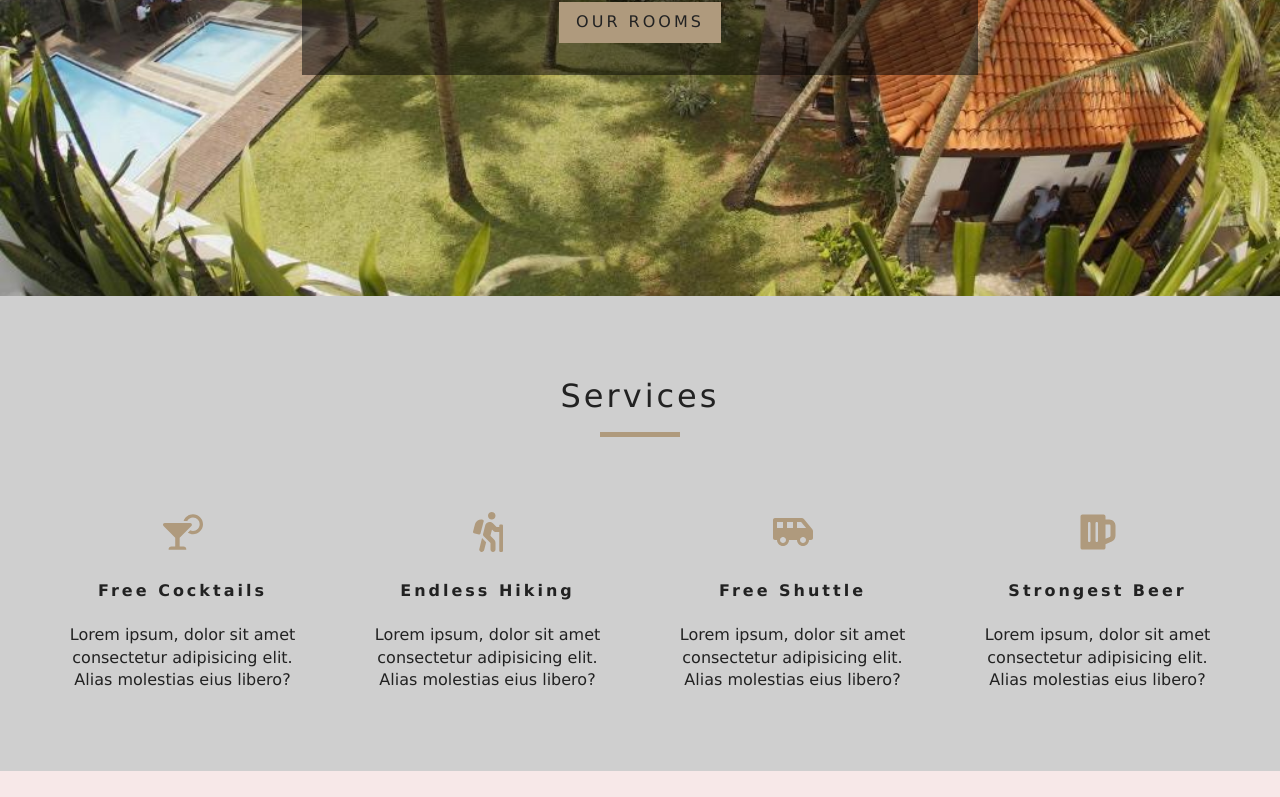
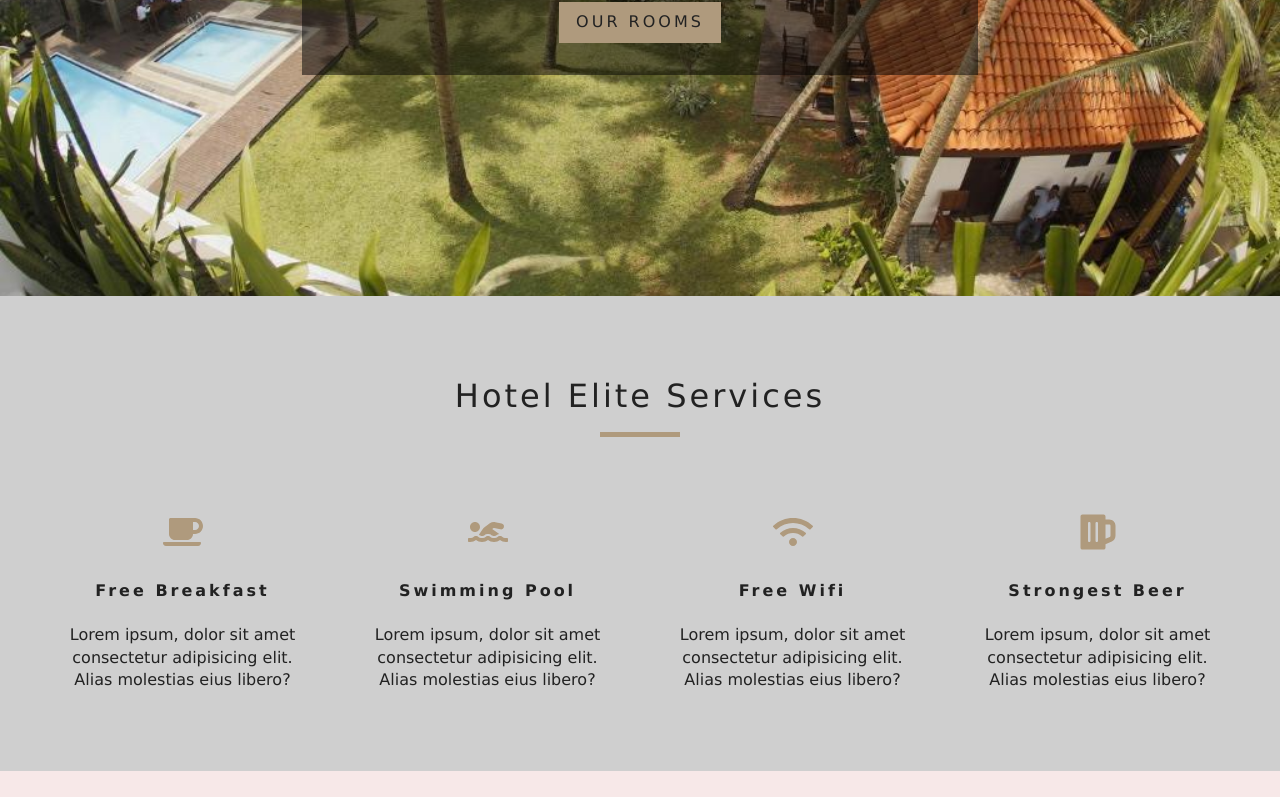
Before and after one commit to psychic-coder/MERNHotelManagement-system, a React (Create React App) app in the folder frontend/: page /home in a window 1280 px wide. Shown: the part 504-1301 px from the top of the page. Built offline with nearby package versions, Linux system fonts and the light colour scheme.

Commit message:
Modified homa page and error page

```diff
--- a/frontend/src/App.css
+++ b/frontend/src/App.css
@@ -165,7 +165,7 @@ h6 {
   justify-content: center;
 }
 .roomsHero {
-  background-image: url("./images/room-2.jpeg");
+  background-image: url("./images/image2.jpeg");
   min-height: 60vh;
 }
 /* End of Hero */
--- a/frontend/src/App.js
+++ b/frontend/src/App.js
@@ -28,6 +28,7 @@ function App() {
 
       {/* Room Booking Routes */}
       <Route exact path = "/home"><Home/></Route>
+      <Route exact path = "/rooms"><Rooms/></Route>
 
       <Route component={Error} />
 
--- a/frontend/src/components/Services.js
+++ b/frontend/src/components/Services.js
@@ -1,24 +1,24 @@
 import React, { Component } from "react";
-import { FaCocktail, FaHiking, FaShuttleVan, FaBeer } from "react-icons/fa";
+import { FaCocktail, FaHiking, FaShuttleVan, FaBeer,FaCoffee,FaSwimmer,FaWifi } from "react-icons/fa";
 import Title from "./Title";
 export default class Services extends Component {
   state = {
     services: [
       {
-        icon: <FaCocktail />,
-        title: "Free Cocktails",
+        icon: <FaCoffee />,
+        title: "Free Breakfast",
         info:
           "Lorem ipsum, dolor sit amet consectetur adipisicing elit. Alias molestias eius libero?"
       },
       {
-        icon: <FaHiking />,
-        title: "Endless Hiking",
+        icon: <FaSwimmer />,
+        title: "Swimming Pool",
         info:
           "Lorem ipsum, dolor sit amet consectetur adipisicing elit. Alias molestias eius libero?"
       },
       {
-        icon: <FaShuttleVan />,
-        title: "Free Shuttle",
+        icon: <FaWifi />,
+        title: "Free Wifi",
         info:
           "Lorem ipsum, dolor sit amet consectetur adipisicing elit. Alias molestias eius libero?"
       },
@@ -33,7 +33,7 @@ export default class Services extends Component {
   render() {
     return (
       <section className="services">
-        <Title title="services" />
+        <Title title="Hotel Elite Services" />
         <div className="services-center">
           {this.state.services.map(item => {
             return (
--- a/frontend/src/components/layouts/Navbar.js
+++ b/frontend/src/components/layouts/Navbar.js
@@ -8,7 +8,7 @@ export default function Navbar() {
     return (
         <nav class="navbar navbar-expand-lg ">
             <div class="container-fluid">
-                <a class="navbar-brand" href="#">Hotel Elite.</a>
+                <a class="navbar-brand" href="/home">Hotel Elite.</a>
                 <button class="navbar-toggler" type="button" data-bs-toggle="collapse" data-bs-target="#navbarNav" aria-controls="navbarNav" aria-expanded="false" aria-label="Toggle navigation">
                     <span class="navbar-toggler-icon"></span>
                 </button>
--- a/frontend/src/pages/Error.js
+++ b/frontend/src/pages/Error.js
@@ -6,7 +6,7 @@ const Error = () => {
   return (
     <Hero>
       <Banner title="404" subtitle="page not found">
-        <Link to="/" className="btn-primary">
+        <Link to="/home" className="btn-primary">
           return home
         </Link>
       </Banner>
--- a/frontend/src/pages/Rooms.js
+++ b/frontend/src/pages/Rooms.js
@@ -1,4 +1,4 @@
-/*import React from "react";
+import React from "react";
 import Hero from "../components/Hero";
 import Banner from "../components/Banner";
 import { Link } from "react-router-dom";
@@ -19,4 +19,3 @@ const Rooms = () => {
 };
 
 export default Rooms;
-*/
```
Also changed, not shown: frontend/src/images/image2.jpeg (added).
